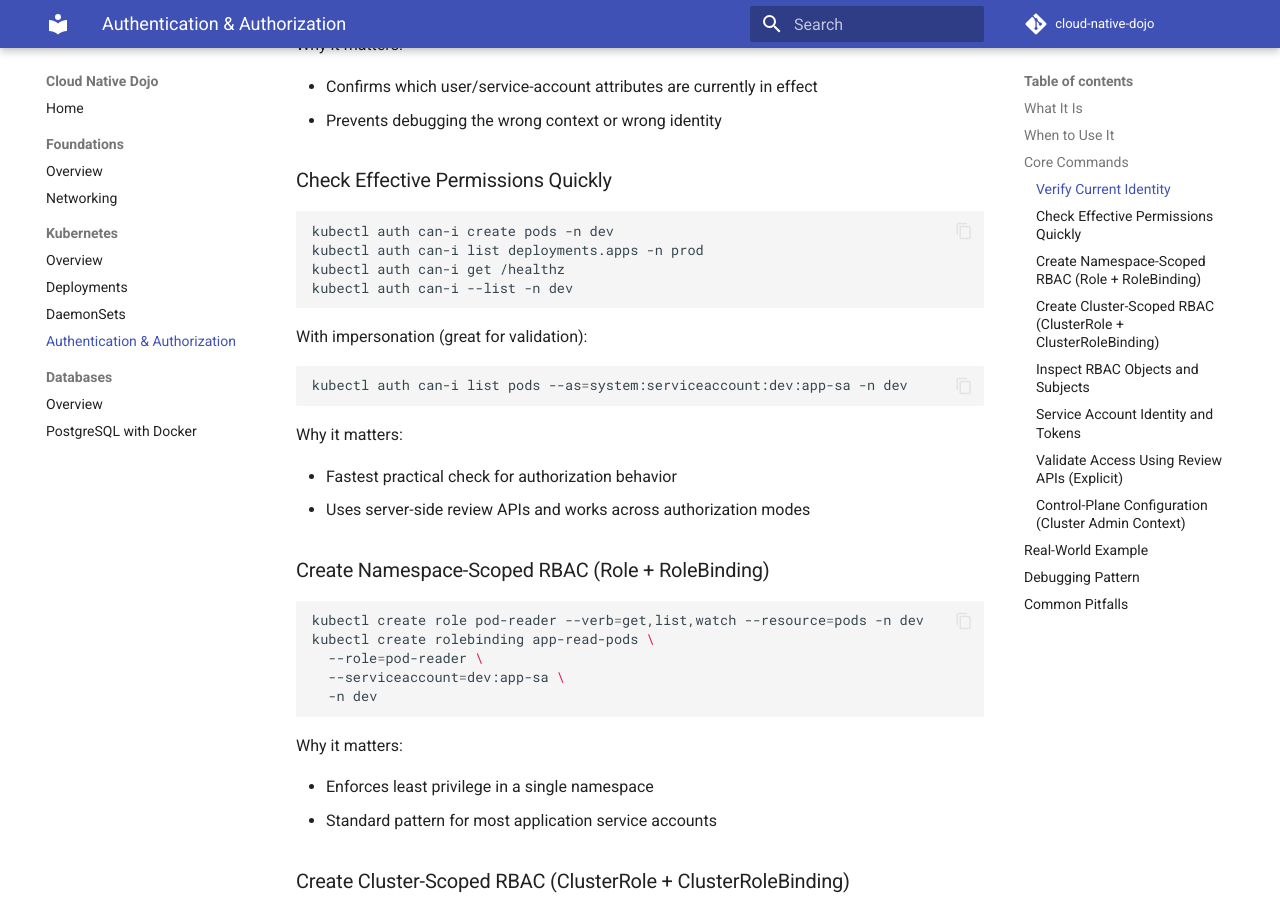
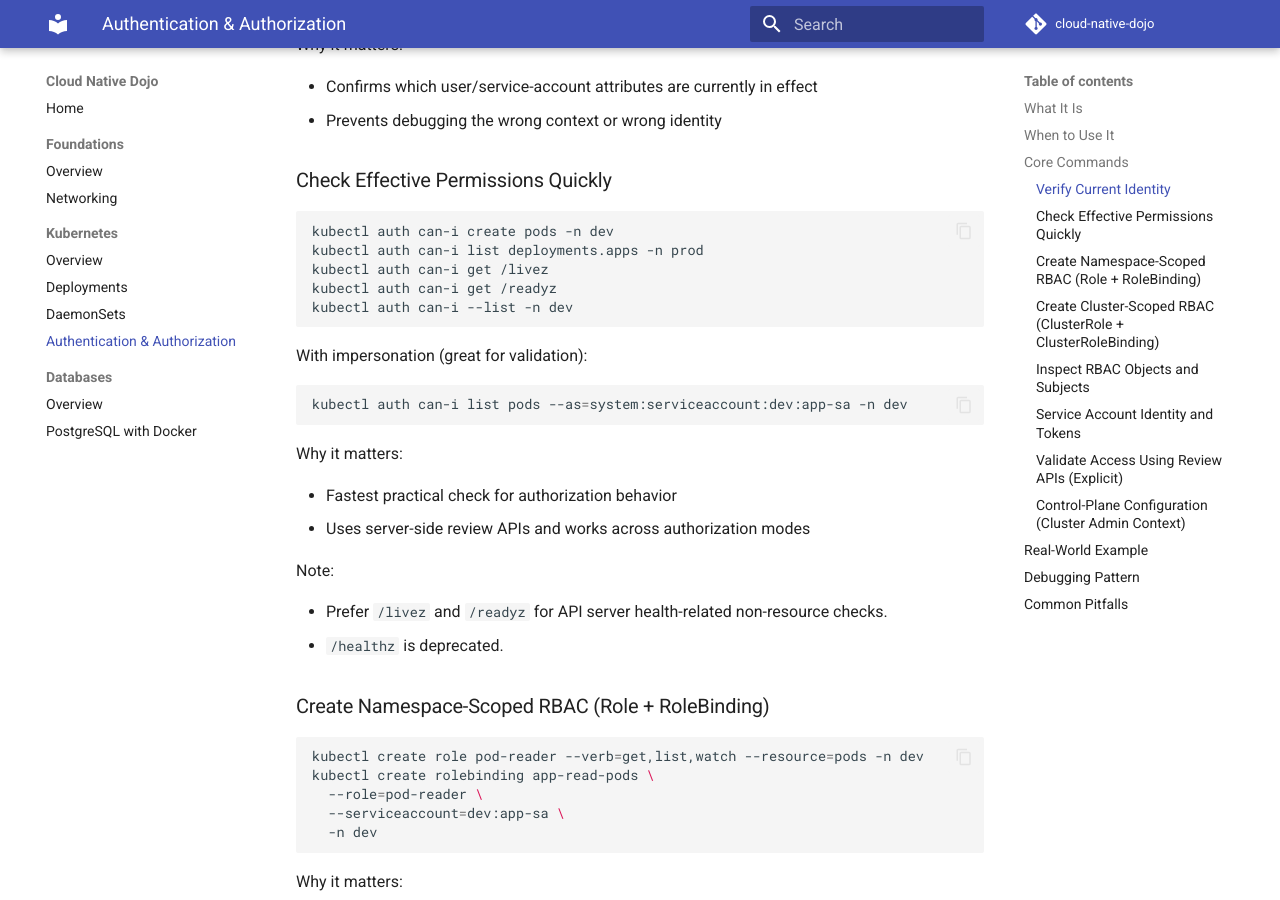
Before and after one commit to mas2020/cloud-native-dojo, an MkDocs documentation site: the page built from docs/kubernetes/authentication-authorization.md, in a window 1280 px wide and 900 px high, scrolled down 1438 px. Built offline with MkDocs 1.6.1 and Material for MkDocs 9.7.7, drawn with Linux system fonts in a browser that asks for light colours; comment, search, counter and statistics services are not loaded.

Commit message:
docs(kubernetes): replace deprecated healthz auth check

````diff
--- a/docs/kubernetes/authentication-authorization.md
+++ b/docs/kubernetes/authentication-authorization.md
@@ -61,7 +61,8 @@ Why it matters:
 ```bash
 kubectl auth can-i create pods -n dev
 kubectl auth can-i list deployments.apps -n prod
-kubectl auth can-i get /healthz
+kubectl auth can-i get /livez
+kubectl auth can-i get /readyz
 kubectl auth can-i --list -n dev
 ```
 
@@ -75,6 +76,11 @@ Why it matters:
 
 - Fastest practical check for authorization behavior
 - Uses server-side review APIs and works across authorization modes
+
+Note:
+
+- Prefer `/livez` and `/readyz` for API server health-related non-resource checks.
+- `/healthz` is deprecated.
 
 ### Create Namespace-Scoped RBAC (Role + RoleBinding)
 
````
